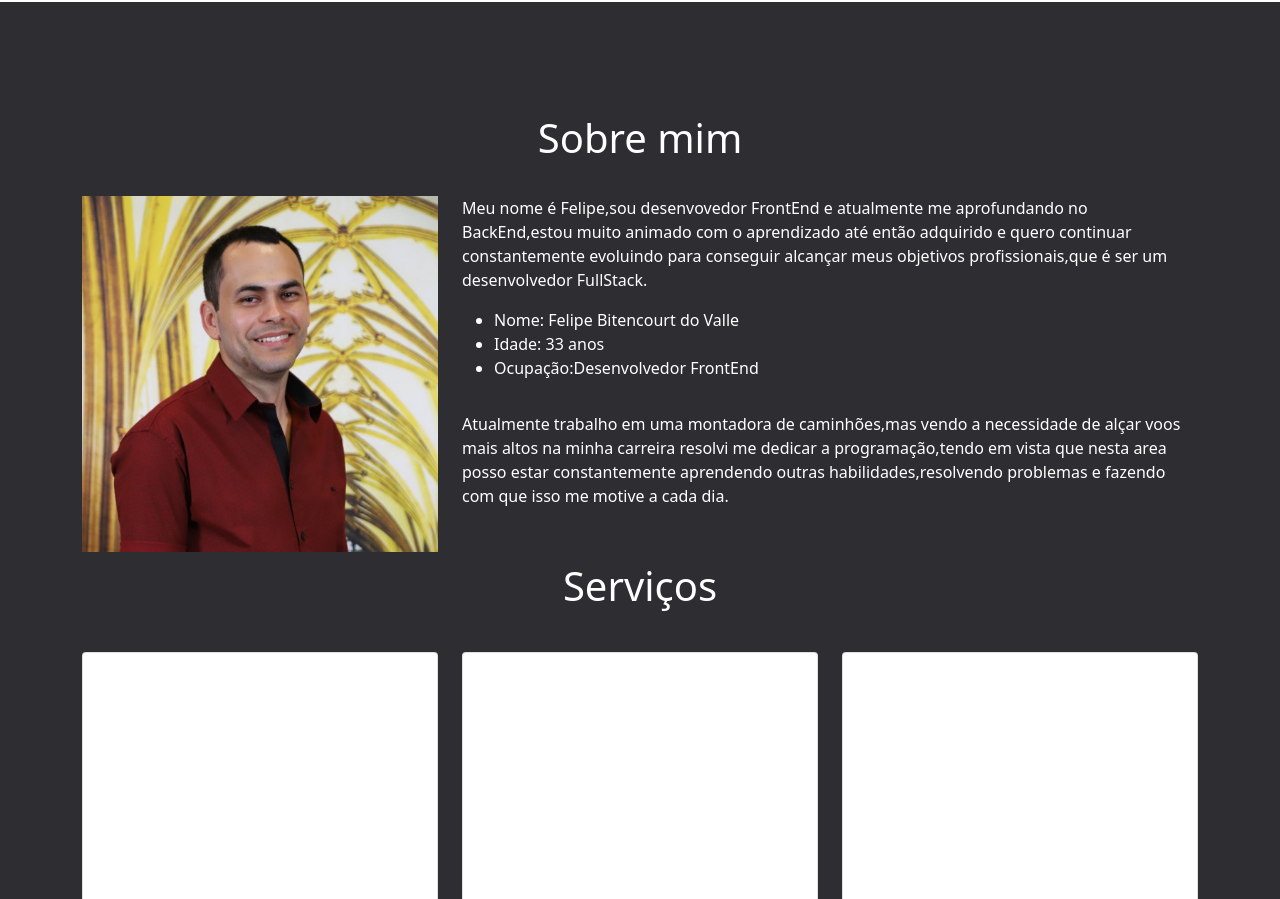
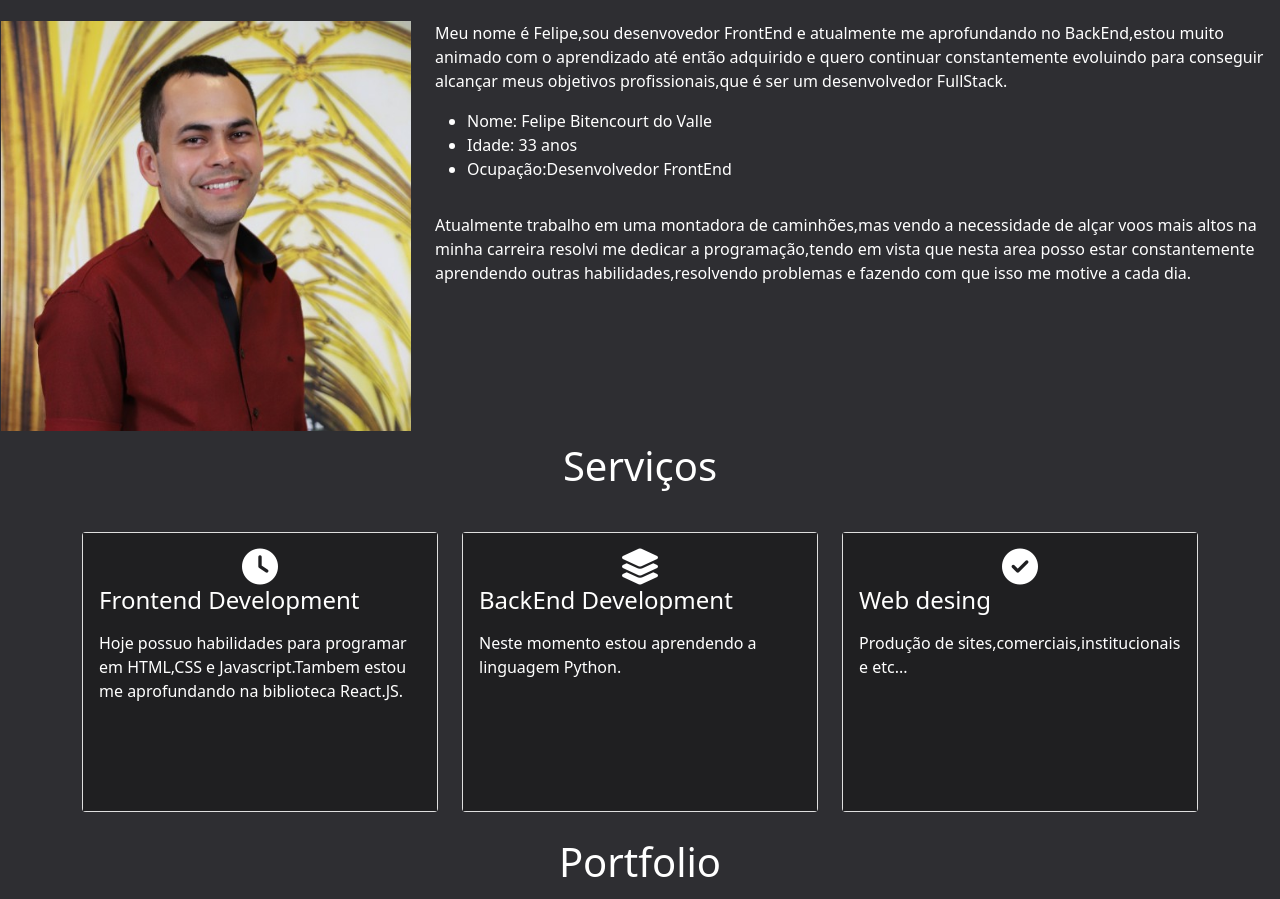
Before and after one commit to FELIPETERRIER/Portfolio2023, a plain HTML site: page index.html in a window 1280 px wide. Shown: the part 862-1761 px from the top of the page. Drawn offline with nearby package versions, Linux system fonts and the light colour scheme.

Commit message:
changed the card colors

```diff
--- a/index.html
+++ b/index.html
@@ -61,14 +61,15 @@
     </div>
     <div class="body-2">
       <section id="about">
-      <div class="container mt-4 pt-4">
+        <div class="about-content">
           <h1 class="text-center">Sobre mim</h1>
           <div class="row mt-4">
             <div class="col-lg-4">
               <img src="Images/FelipePhoto.jpg" class="imageAboutPage" alt="My photo">
             </div>
             <div class="col-lg-8">
-            <p> Meu nome é Felipe,sou desenvovedor FrontEnd e atualmente me aprofundando no BackEnd,estou muito animado
+              <p> Meu nome é Felipe,sou desenvovedor FrontEnd e atualmente me aprofundando no BackEnd,estou muito
+                animado
                 com o aprendizado até então adquirido e quero continuar constantemente evoluindo para conseguir alcançar
                 meus objetivos profissionais,que é ser um desenvolvedor FullStack.
 
@@ -83,8 +84,10 @@
                 </div>
               </div>
               <div class="row mt-3">
-              <p> Atualmente trabalho em uma montadora de caminhões,mas vendo a necessidade de alçar voos mais altos na
-                minha carreira resolvi me dedicar a programação,tendo em vista que nesta area posso estar constantemente
+                <p> Atualmente trabalho em uma montadora de caminhões,mas vendo a necessidade de alçar voos mais altos
+                  na
+                  minha carreira resolvi me dedicar a programação,tendo em vista que nesta area posso estar
+                  constantemente
                   aprendendo outras habilidades,resolvendo problemas e fazendo com que isso me motive a cada dia.
                 </p>
 
--- a/style.css
+++ b/style.css
@@ -1,13 +1,25 @@
+*{
+    box-sizing:border-box;
+    margin: 0;
+    padding: 0;
+}
 .bg-image {
     background: url('images/bg2023.jpg');
     background-repeat: no-repeat;
     background-size: cover;
     height: 100vh;
 
+    margin: 0;
+    padding: 0;
+
 }
 .body-2{
     background-color: #2E2E32;
     color: #fff;
+
+    margin: 0;
+    padding: 0;
+
 
 }
 
@@ -99,6 +111,12 @@
 .card {
     width: 100%;
     height: 100%;
+
+
+}
+.card-body{
+    background-color: #1F1F21;
+
 }
 
 .card-text {
@@ -118,8 +136,8 @@
 #services,
 #portfolio,
 #contact {
-    margin-top: 4rem;
-    padding-top: 4rem;
+    margin:0;
+    padding:0;
 }
 
 #contact {
@@ -141,4 +159,10 @@
 }
 .mt-4{
     background-color:#2E2E32;
+
 }
+
+.about-content{
+    margin: 1px;
+
+}
```
Lines whose indentation alone changed are shown as unchanged.
